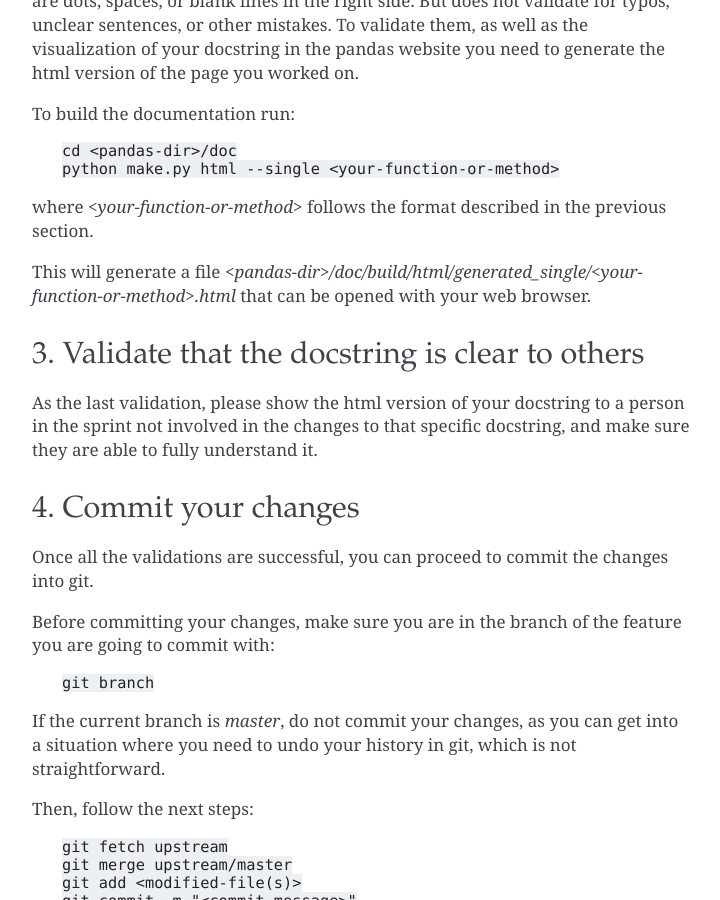
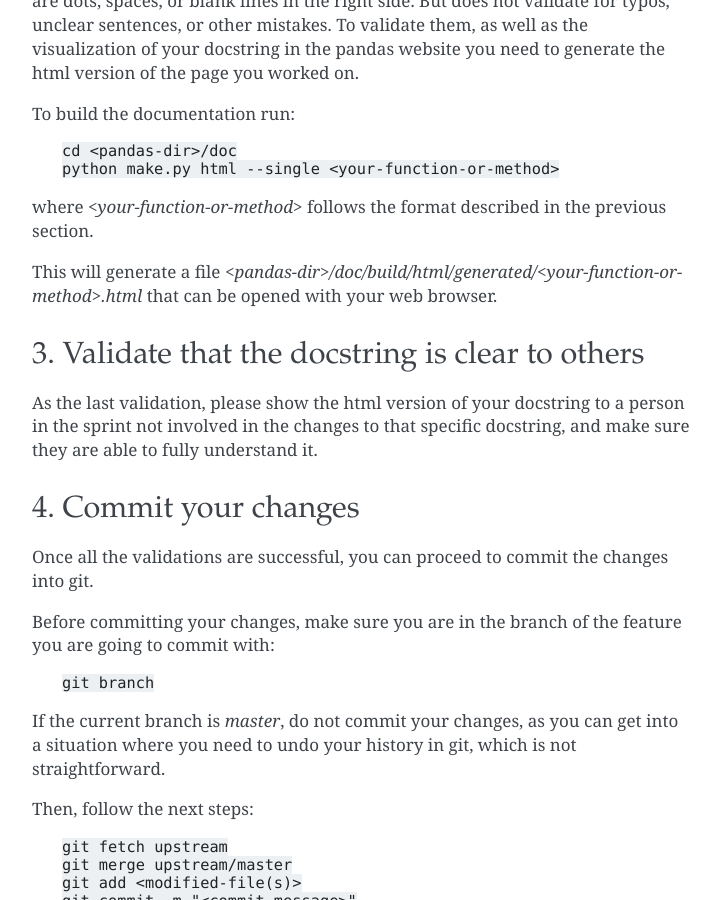
Before and after one commit to python-sprints/python-sprints.github.io, a Jekyll site: the page pandas/guide/pandas_pr.html, which Jekyll copies as it is, in a window 1280 px wide and 900 px high, scrolled down 875 px. Shown: the whole window, without its empty margins (388-1108 px from the left). Built offline with Jekyll 4.4.1, drawn with Linux system fonts in a browser that asks for light colours.

Commit message:
Changed rst file instead of generated HTML

```diff
--- a/pandas/guide/pandas_pr.html
+++ b/pandas/guide/pandas_pr.html
@@ -83,7 +83,7 @@ you need to generate the html version of the page you worked on.</p>
 </div></blockquote>
 <p>where <cite>&lt;your-function-or-method&gt;</cite> follows the format described in the previous
 section.</p>
-<p>This will generate a file <cite>&lt;pandas-dir&gt;/doc/build/html/generated_single/&lt;your-function-or-method&gt;.html</cite>
+<p>This will generate a file <cite>&lt;pandas-dir&gt;/doc/build/html/generated/&lt;your-function-or-method&gt;.html</cite>
 that can be opened with your web browser.</p>
 </div>
 <div class="section" id="validate-that-the-docstring-is-clear-to-others">
--- a/pandas/guide/source/pandas_pr.rst
+++ b/pandas/guide/source/pandas_pr.rst
@@ -51,7 +51,7 @@ To build the documentation run:
 where `<your-function-or-method>` follows the format described in the previous
 section.
 
-This will generate a file `<pandas-dir>/doc/build/html/generated/<your-function-or-method>.html`
+This will generate a file `<pandas-dir>/doc/build/html/generated_single/<your-function-or-method>.html`
 that can be opened with your web browser.
 
 3. Validate that the docstring is clear to others
```
